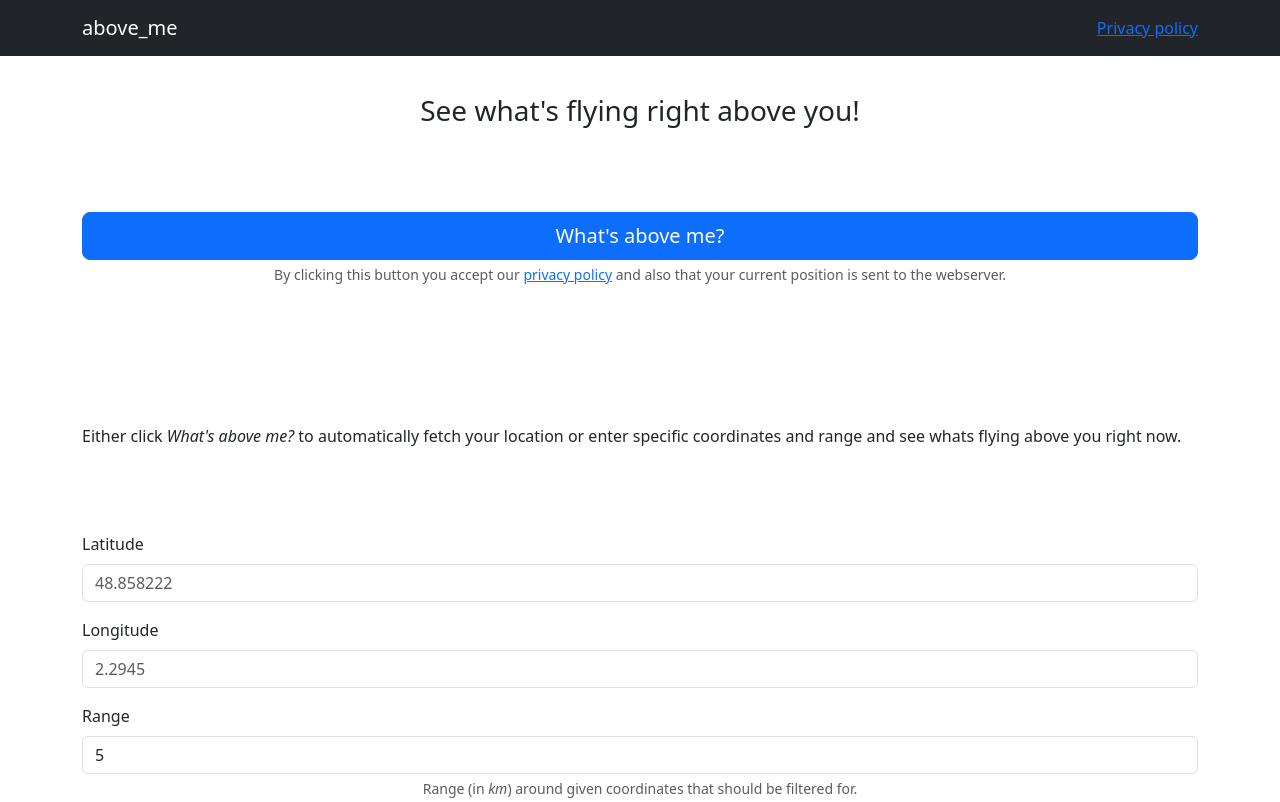
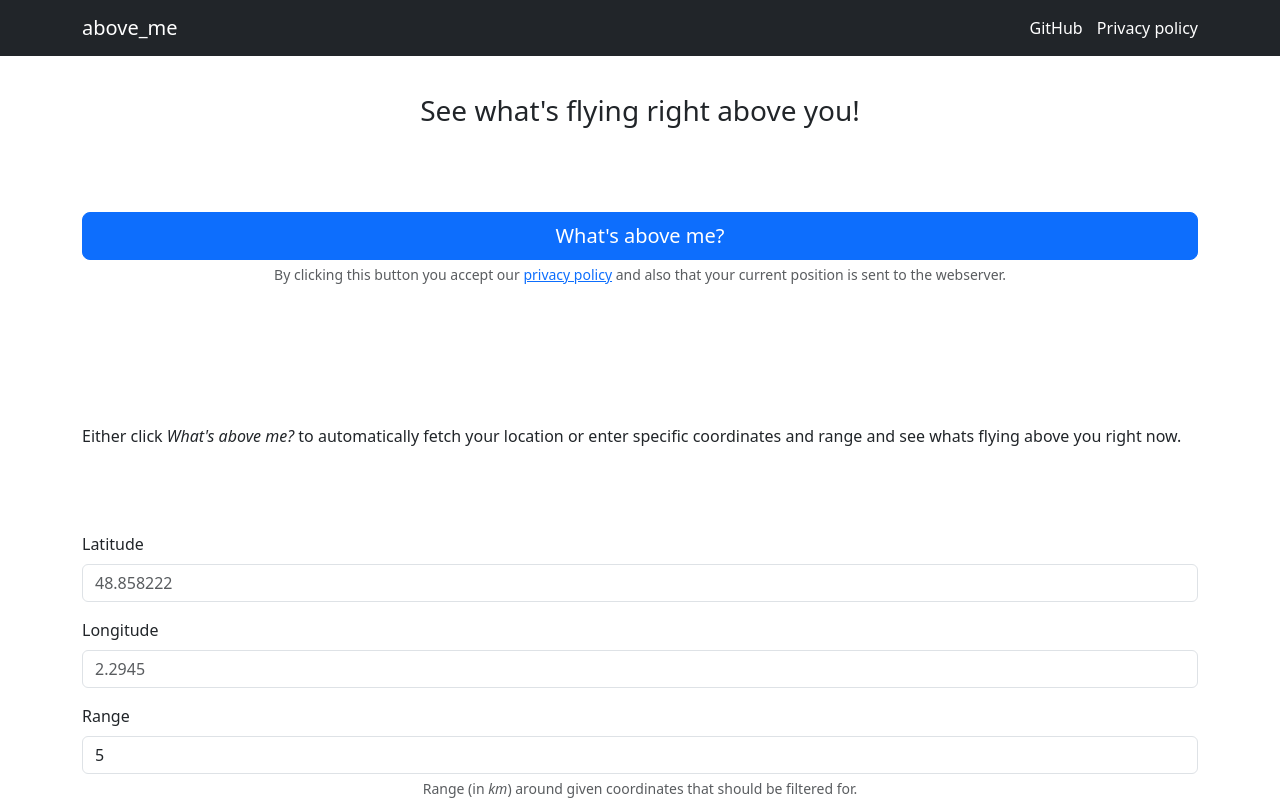
Before and after one commit to its-laika/above_me, a website: page frontend/src/index.html in a window 1280 px wide. Shown: the top 802 px of the page. Drawn offline with nearby package versions, Linux system fonts and the light colour scheme.

Commit message:
feat: Added GitHub link

```diff
--- a/frontend/src/index.html
+++ b/frontend/src/index.html
@@ -18,9 +18,14 @@
             <a class="navbar-brand" href="#">
                 above_me
             </a>
-            <a href="privacy-policy.html">
-                Privacy policy
-            </a>
+            <div class="links">
+                <a href="https://github.com/neon-JS/above_me" target="_blank">
+                    GitHub
+                </a>
+                <a href="privacy-policy.html">
+                    Privacy policy
+                </a>
+            </div>
         </div>
     </nav>
 
--- a/frontend/src/style.css
+++ b/frontend/src/style.css
@@ -47,3 +47,13 @@ h3 {
 .form-text {
     text-align: center;
 }
+
+.links * {
+    padding-left: 10px;
+    color: white;
+    text-decoration: none;
+}
+
+.links *:hover {
+    text-decoration: underline;
+}
```
